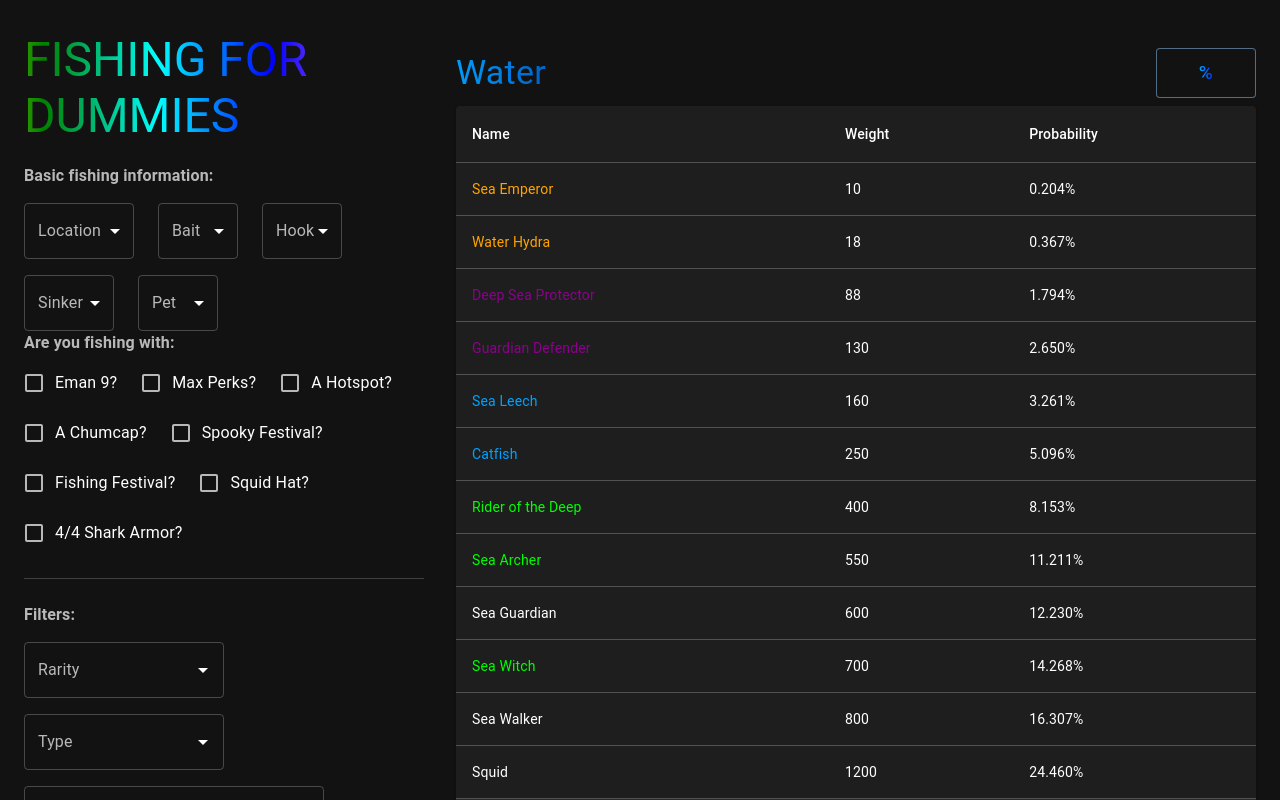
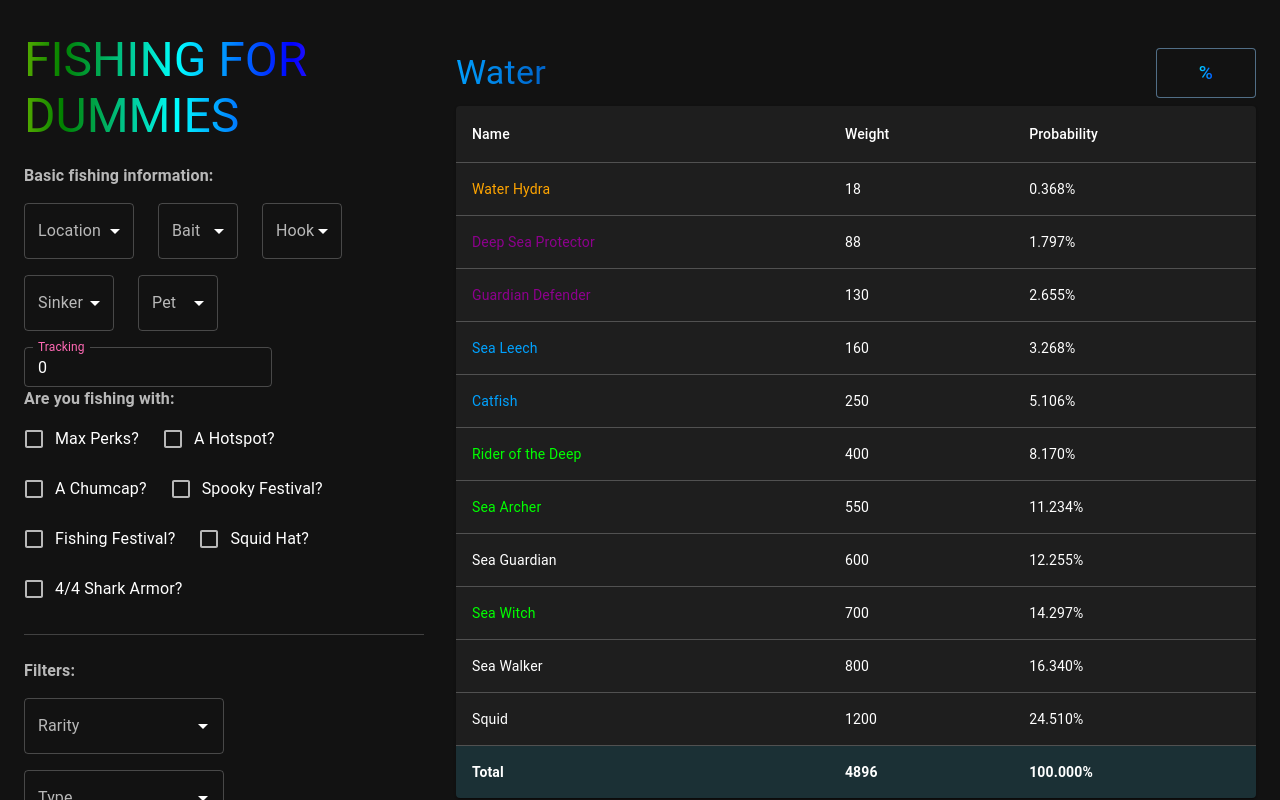
Before and after one commit to Chrisdouce/Fishing-for-dummies, a React (Vite) app: page / in a window 1280 px wide. Shown: the top 800 px of the page. Built offline with nearby package versions, Linux system fonts and the light colour scheme.

Commit message:
Adding galatea and updating eman to now be tracking

```diff
--- a/src/App.tsx
+++ b/src/App.tsx
@@ -1,4 +1,4 @@
-import { Box, Container, createTheme, CssBaseline, Divider, ThemeProvider, Typography } from "@mui/material"
+import { Box, Container, createTheme, CssBaseline, Divider, ThemeProvider } from "@mui/material"
 import Header from "./components/Header";
 import WaterTable from "./components/WaterTable";
 import LavaTable from "./components/LavaTable";
@@ -37,32 +37,16 @@ function App(): JSX.Element {
     <ThemeProvider theme={darkTheme}>
       <CssBaseline />
       <Container
-        maxWidth={false}  // Remove default max-width constraint
-        sx={{
-          mt: 4,
-          mb: 4,
-          display: 'flex',
-          gap: 4,  // Adds consistent spacing between columns
-          px: 2,   // Horizontal padding for the entire container
-          width: '100%'
-        }}
+        maxWidth={false}
+        sx={{ mt: 4, mb: 4, display: 'flex', gap: 4, px: 2, width: '100%' }}
       >
-        {/* Left Side */}
-        <Box sx={{
-          flex: 1,
-          maxWidth: 500,  // Limit width of left panel
-          minWidth: 300   // Prevent from getting too narrow
-        }}>
+        <Box sx={{ flex: 1, maxWidth: 500, minWidth: 300 }}>
           <Header />
           <Options fishingInfo={fishingData} setFishingInfo={setFishingData} />
           <Divider sx={{ my: 3, borderColor: 'rgba(255, 255, 255, 0.2)' }} />
           <TableOptions selectedModifiers={selectedModifiers} onChange={setSelectedModifiers} />
         </Box>
-
-        <Box sx={{
-          flex: 2,
-          minWidth: 200  // Ensure tables have enough space
-        }}>
+        <Box sx={{ flex: 2, minWidth: 200}}>
           <WaterTable fishingInfo={fishingData} selectedModifiers={selectedModifiers} />
           <Box sx={{ mt: 3 }} />
           <LavaTable fishingInfo={fishingData} selectedModifiers={selectedModifiers} />
--- a/src/assets/scc-data/lava-sc.json
+++ b/src/assets/scc-data/lava-sc.json
@@ -57,7 +57,7 @@
     {
       "name": "Lord Jawbus",
       "weight": 8,
-      "modifiers": ["Mythic"]
+      "modifiers": ["Mythic", "Elusive"]
     },
     {
       "name": "Fried Chicken",
@@ -77,6 +77,11 @@
     {
       "name": "Ragnarok",
       "weight": 5,
-      "modifiers": ["Hotspot", "Mythic"]
+      "modifiers": ["Hotspot", "Mythic", "Elusive"]
+    },
+    {
+      "name": "Stridersurfer",
+      "weight": 35,
+      "modifiers": ["Galatea", "Epic"]
     }
   ]
--- a/src/assets/scc-data/water-sc.json
+++ b/src/assets/scc-data/water-sc.json
@@ -65,9 +65,9 @@
       "modifiers": ["Legendary"]
     },
     {
-      "name": "Sea Emperor",
+      "name": "The Loch Emperor",
       "weight": 10,
-      "modifiers": ["Legendary"]
+      "modifiers": ["Legendary", "Galatea"]
     },
     {
       "name": "Agarimoo",
@@ -152,7 +152,7 @@
     {
       "name": "Reindrake",
       "weight": 6,
-      "modifiers": ["Jerry", "Mythic"]
+      "modifiers": ["Jerry", "Mythic", "Elusive"]
     },
     {
       "name": "Nurse Shark",
@@ -192,7 +192,7 @@
     {
       "name": "Wiki Tiki",
       "weight": 5,
-      "modifiers": ["Hotspot", "Mythic"]
+      "modifiers": ["Hotspot", "Mythic", "Elusive"]
     },
     {
       "name": "Trash Gobbler",
@@ -222,26 +222,41 @@
     {
       "name": "Titanoboa",
       "weight": 10,
-      "modifiers": ["Bayou", "Mythic"]
+      "modifiers": ["Bayou", "Mythic", "Elusive"]
     },
     {
       "name": "Mithril Grubber",
       "weight": 385,
-      "modifiers": ["Quarry","Uncommon"]
+      "modifiers": ["Quarry", "Uncommon"]
     },
     {
       "name": "Medium Mithril Grubber",
       "weight": 210,
-      "modifiers": ["Quarry","Uncommon"]
+      "modifiers": ["Quarry", "Uncommon"]
     },
     {
       "name": "Large Mithril Grubber",
       "weight": 70,
-      "modifiers": ["Quarry","Uncommon"]
+      "modifiers": ["Quarry", "Uncommon"]
     },
     {
       "name": "Bloated Mithril Grubber",
       "weight": 35,
-      "modifiers": ["Quarry","Uncommon"]
+      "modifiers": ["Quarry", "Uncommon"]
+    },
+    {
+      "name": "Wetwing",
+      "weight": 2875,
+      "modifiers": ["Galatea", "Uncommon"]
+    },
+    {
+      "name": "Tadgang",
+      "weight": 1500,
+      "modifiers": ["Galatea", "Rare"]
+    },
+    {
+      "name": "Ent",
+      "weight": 35,
+      "modifiers": ["Galatea", "Epic"]
     }
   ]
--- a/src/components/LavaTable.tsx
+++ b/src/components/LavaTable.tsx
@@ -10,7 +10,7 @@ interface TableProps {
 
 function LavaTable({ fishingInfo, selectedModifiers}: TableProps): JSX.Element {
   const {
-    bait, location, hook, pet, eman, hotspot
+    bait, location, hook, pet, tracking, hotspot
   } = fishingInfo;
   const [displayPercent, setDisplayPercent] = useState(true);
 
@@ -48,8 +48,8 @@ function LavaTable({ fishingInfo, selectedModifiers}: TableProps): JSX.Element {
           if(modifiers.has("Common") && hook === "Common") {
               weight += sc.weight * .25;
           }
-          if (modifiers.has("Mythic") && eman) {
-              weight += sc.weight * .15;
+          if (modifiers.has("Elusive")) {
+              weight += sc.weight * tracking / 100;
           }
           if (["Dark", "Light", "Whale"].includes(bait) && sc.weight < 400) {
               weight += sc.weight * .25;
--- a/src/components/Options.tsx
+++ b/src/components/Options.tsx
@@ -1,4 +1,4 @@
-import { FormLabel, Grid2, FormControl, InputLabel, Select, SelectChangeEvent, MenuItem, FormControlLabel, Checkbox } from "@mui/material";
+import { FormLabel, Grid2, FormControl, InputLabel, Select, SelectChangeEvent, MenuItem, FormControlLabel, Checkbox, Input, TextField } from "@mui/material";
 import { JSX } from "react";
 import type { FishingInfo } from "../types/types";
 
@@ -32,6 +32,13 @@ function FishingInfo({ fishingInfo, setFishingInfo }: FishingInfoProps): JSX.Ele
     }));
   };
 
+  const handleInputChange = (field: string) => (event: React.ChangeEvent<HTMLInputElement>) => {
+    setFishingInfo((prev: any) => ({
+      ...prev,
+      [field]: event.target.value ? Number(event.target.value) : 0
+    }));
+  };
+
   return (
       <>
       <FormLabel sx={{ mb: 2, display: 'block' }}><strong>Basic fishing information:</strong></FormLabel>
@@ -55,6 +62,7 @@ function FishingInfo({ fishingInfo, setFishingInfo }: FishingInfoProps): JSX.Ele
             <MenuItem value={"Bayou"}>Backwater Bayou</MenuItem>
             <MenuItem value={"Magma"}>Magma Fields</MenuItem>
             <MenuItem value={"Quarry"}>Abandoned Quarry</MenuItem>
+            <MenuItem value={"Galatea"}><span style={{ color: 'hotpink' }}>(NEW!)</span> Galatea</MenuItem>
           </Select>
         </FormControl>
 
@@ -130,10 +138,27 @@ function FishingInfo({ fishingInfo, setFishingInfo }: FishingInfoProps): JSX.Ele
             <MenuItem value={"Megalodon"}>Megalodon pet</MenuItem>
           </Select>
         </FormControl>
+        <FormControl sx={{ mr: 1, minWidth: 120 }}>
+          <TextField
+            id="tracking-input"
+            label="Tracking"
+            type="number"
+            size="small"
+            variant="outlined"
+            value={fishingInfo.tracking ?? 0}
+            onChange={handleInputChange("tracking")}
+            sx={{ mr: 1, minWidth: 120 }}
+            InputLabelProps={{
+              sx: {
+                color: "hotpink",
+                "&.Mui-focused": { color: "hotpink" }
+              }
+            }}
+          />
+        </FormControl>
       </Grid2>
       <FormLabel sx={{ mb: 1, display: 'block' }}><strong>Are you fishing with:</strong></FormLabel>
       <Grid2 container spacing={1}>
-        <FormControlLabel control={<Checkbox checked={fishingInfo.eman} onChange={handleCheckboxChange("eman")} />} label="Eman 9?"/>
         <FormControlLabel control={<Checkbox checked={fishingInfo.spookyPerk > 0} onChange={handlePerks()}/>} label="Max Perks?" />
         <FormControlLabel control={<Checkbox checked={fishingInfo.hotspot} onChange={handleCheckboxChange("hotspot")} />} label="A Hotspot?" />
         {(fishingInfo.location !== "Lava" && fishingInfo.location !== "Magma") && (
--- a/src/components/TableOptions.tsx
+++ b/src/components/TableOptions.tsx
@@ -3,7 +3,7 @@ import water from '../assets/scc-data/water-sc.json';
 import lava from '../assets/scc-data/lava-sc.json';
 
 const rarity = ["Common", "Uncommon", "Rare", "Epic", "Legendary", "Mythic"];
-const type = ["Spooky", "Shark", "Hotspot", "Jerry", "Worm", "Goblin", "Bayou", "Quarry", "Chumcap", "Squid", "Carrot", "Oasis"];
+const type = ["Spooky", "Shark", "Hotspot", "Jerry", "Worm", "Goblin", "Bayou", "Quarry", "Chumcap", "Squid", "Carrot", "Oasis", "Galatea"];
 const names = water.map((sc) => sc.name).concat(lava.map((sc) => sc.name)).filter((value, index, self) => self.indexOf(value) === index).sort((a, b) => a.localeCompare(b, undefined, { numeric: true }));
 
 
--- a/src/components/WaterTable.tsx
+++ b/src/components/WaterTable.tsx
@@ -11,7 +11,7 @@ interface TableProps {
 function WaterTable({ fishingInfo, selectedModifiers }: TableProps): JSX.Element {
   const {
     bait, location, hook, sinker, pet,
-    eman, hotspot, chumcap, spooky, shark, squid, sharkArmor,
+    tracking, hotspot, chumcap, spooky, shark, squid, sharkArmor,
     spookyPerk, icyHookPerk, drakePiperPerk, sharkPerk
   } = fishingInfo;
   const [displayPercent, setDisplayPercent] = useState(true);
@@ -40,6 +40,7 @@ function WaterTable({ fishingInfo, selectedModifiers }: TableProps): JSX.Element
           (modifiers.has("Bayou") && location !== "Bayou") ||
           (modifiers.has("Jerry") && location !== "Jerry") ||
           (modifiers.has("Quarry") && location !== "Quarry") ||
+          (modifiers.has("Galatea") && location !== "Galatea") ||
           (modifiers.has("Night") && bait !== "Dark") ||
           (modifiers.has("Carrot") && bait !== "Carrot") ||
           (modifiers.has("Chumcap") && !chumcap) ||
@@ -80,8 +81,8 @@ function WaterTable({ fishingInfo, selectedModifiers }: TableProps): JSX.Element
         if(modifiers.has("Common") && hook === "Common") {
             weight += sc.weight * .25;
         }
-        if (modifiers.has("Mythic") && eman) {
-            weight += sc.weight * .15;
+        if (modifiers.has("Elusive")) {
+            weight += sc.weight * tracking / 100;
         }
         if (["Dark", "Light", "Whale"].includes(bait) && sc.weight < 400) {
             weight += sc.weight * .25;
--- a/src/types/types.ts
+++ b/src/types/types.ts
@@ -10,7 +10,7 @@ export type FishingInfo = {
     hook: string,
     sinker: string,
     pet: string,
-    eman: boolean,
+    tracking: number,
     hotspot: boolean,
     chumcap: boolean,
     spooky: boolean,
```
Also changed, not shown: src/temp.tsx (deleted, +0 -126 lines), 1 other file (tests, documents, lock files or other folders).
